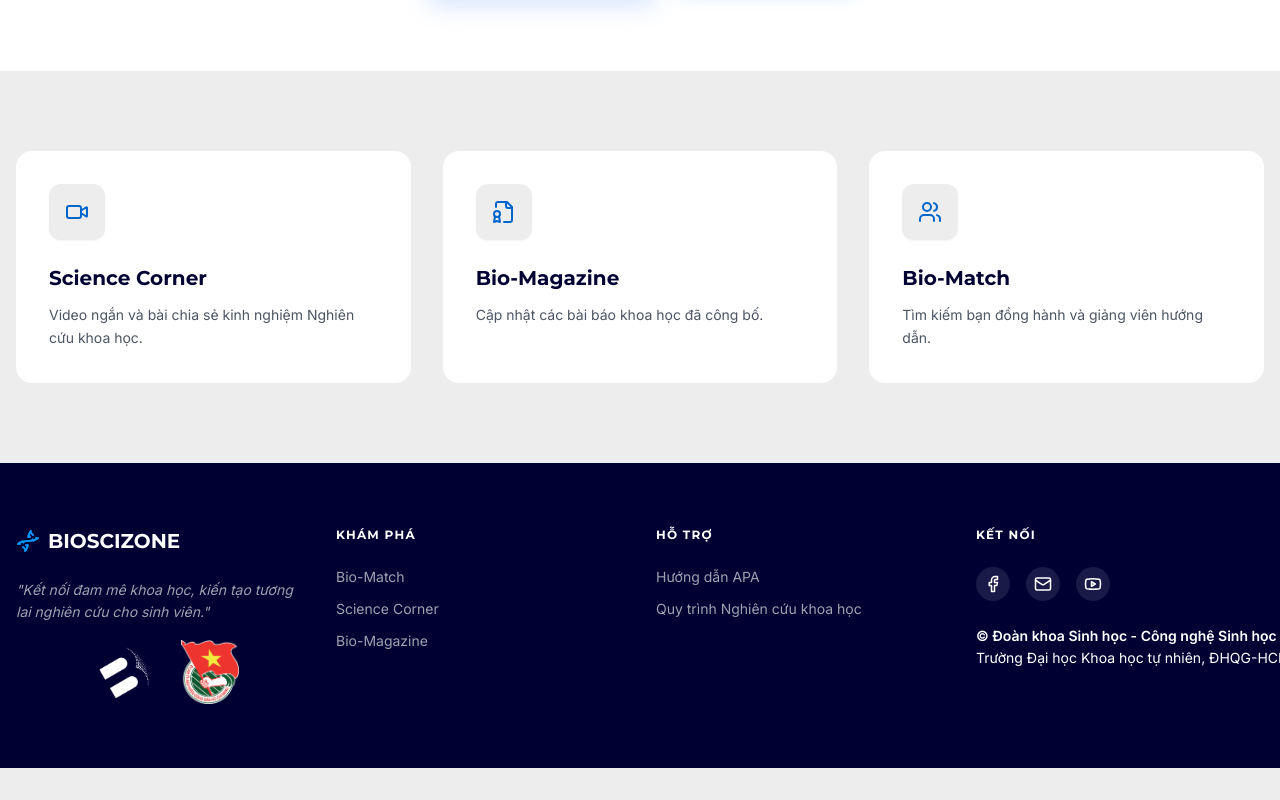
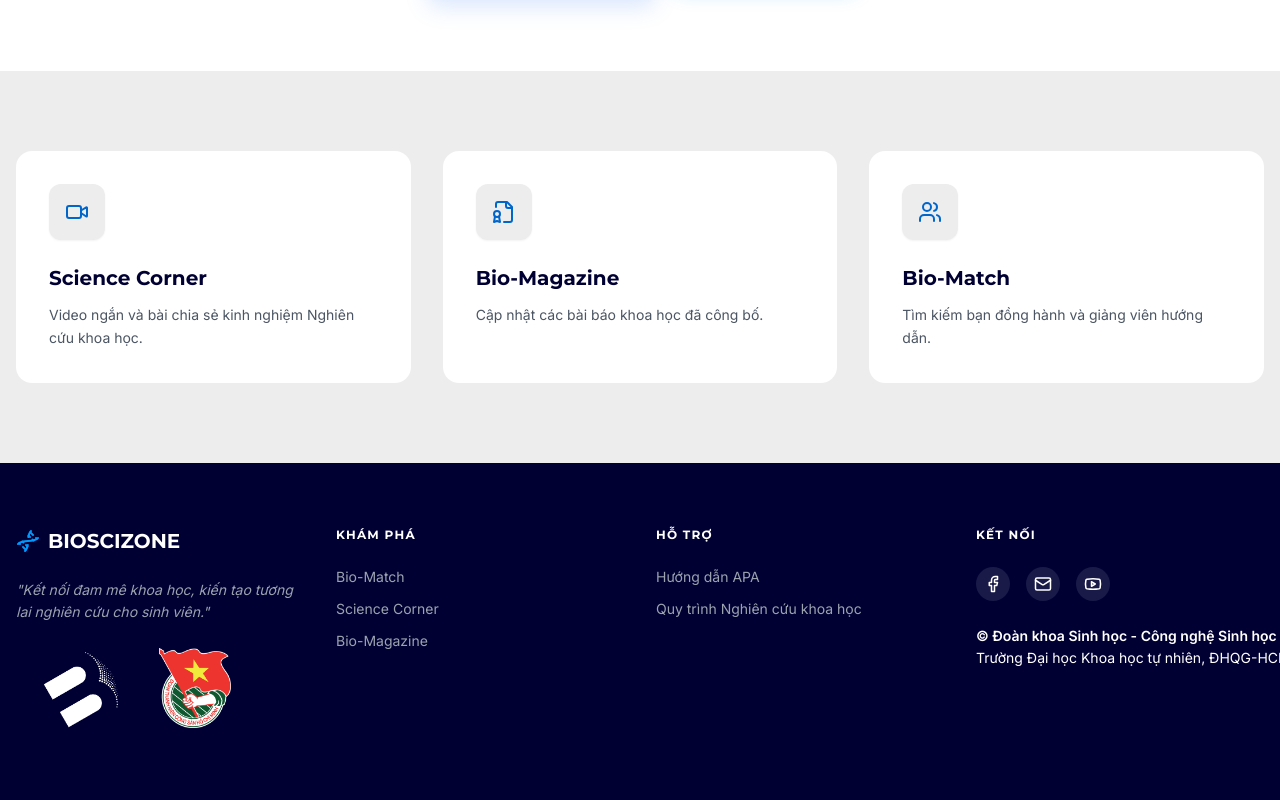
Before and after one commit to eiyuumiru/BIOSCIZONE, a React (Vite) app: page / in a window 1280 px wide. Shown: the part 1399-2199 px from the top of the page. Before the commit the page ends 2167 px from the top, so only its background shows below. Built offline with nearby package versions, Linux system fonts and the light colour scheme.

Commit message:
update both logo size in footer

```diff
--- a/src/components/layout/Footer.tsx
+++ b/src/components/layout/Footer.tsx
@@ -20,9 +20,9 @@ const Footer: FC<FooterProps> = ({ setCurrentView }) => (
                     "Kết nối đam mê khoa học, kiến tạo tương lai nghiên cứu cho sinh viên."
                 </p>
                 {/* Partner Logos */}
-                <div className="flex items-center justify-center gap-4">
-                    <img src="/logo-khoa-sinh.png" alt="Khoa Sinh học - CNSH" className="h-16 w-auto" />
-                    <img src="/logo-doan-tncs.png" alt="Đoàn TNCS Hồ Chí Minh" className="h-16 w-auto" />
+                <div className="flex items-center gap-4">
+                    <img src="/logo-khoa-sinh.png" alt="Khoa Sinh học - CNSH" className="h-24 w-auto" />
+                    <img src="/logo-doan-tncs.png" alt="Đoàn TNCS Hồ Chí Minh" className="h-20 w-auto" />
                 </div>
             </div>
 
```
